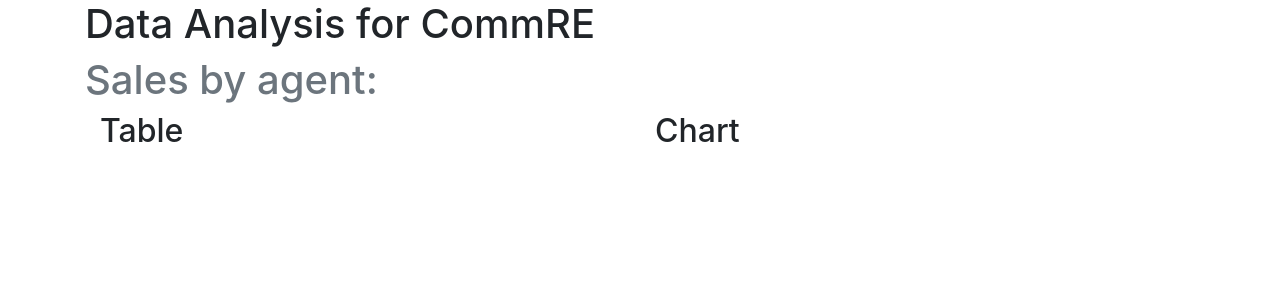
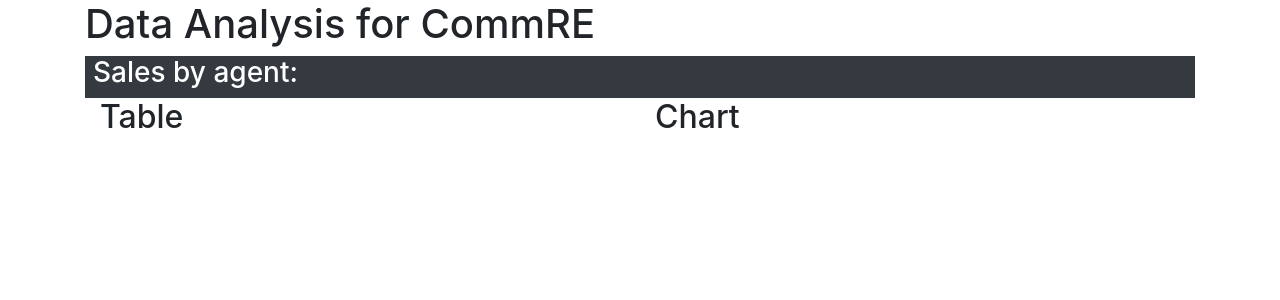
Before and after one commit to connorleee/CommRE, a React (Create React App) app: page / in a window 1280 px wide. Shown: the top 300 px of the page. Built offline with nearby package versions, Linux system fonts and the light colour scheme.

Commit message:
rough skeleton and styling applied. Working on retrieving data

```diff
--- a/src/components/SalesData.js
+++ b/src/components/SalesData.js
@@ -8,12 +8,12 @@ const SalesData = () => {
 
   return (
     <Container>
-      <Row color="primary">
-        <h1 className="text-muted">Sales by agent: {currentAgent}</h1>
+      <Row className="bg-dark pl-2 pr-2">
+        <h3 className="text-white">Sales by agent: {currentAgent}</h3>
       </Row>
       <Row>
         <Col xl="6" lg="6" sm="12">
-          <Table />
+          <Table setAgent={setCurrentAgent} />
         </Col>
         <Col xl="6" lg="6" sm="12">
           <Chart />
--- a/src/components/Table.js
+++ b/src/components/Table.js
@@ -1,6 +1,6 @@
-import React from "react";
+import React, { useState } from "react";
 
-const Table = () => {
+const Table = (props) => {
   return (
     <div>
       <h2>Table</h2>
```
